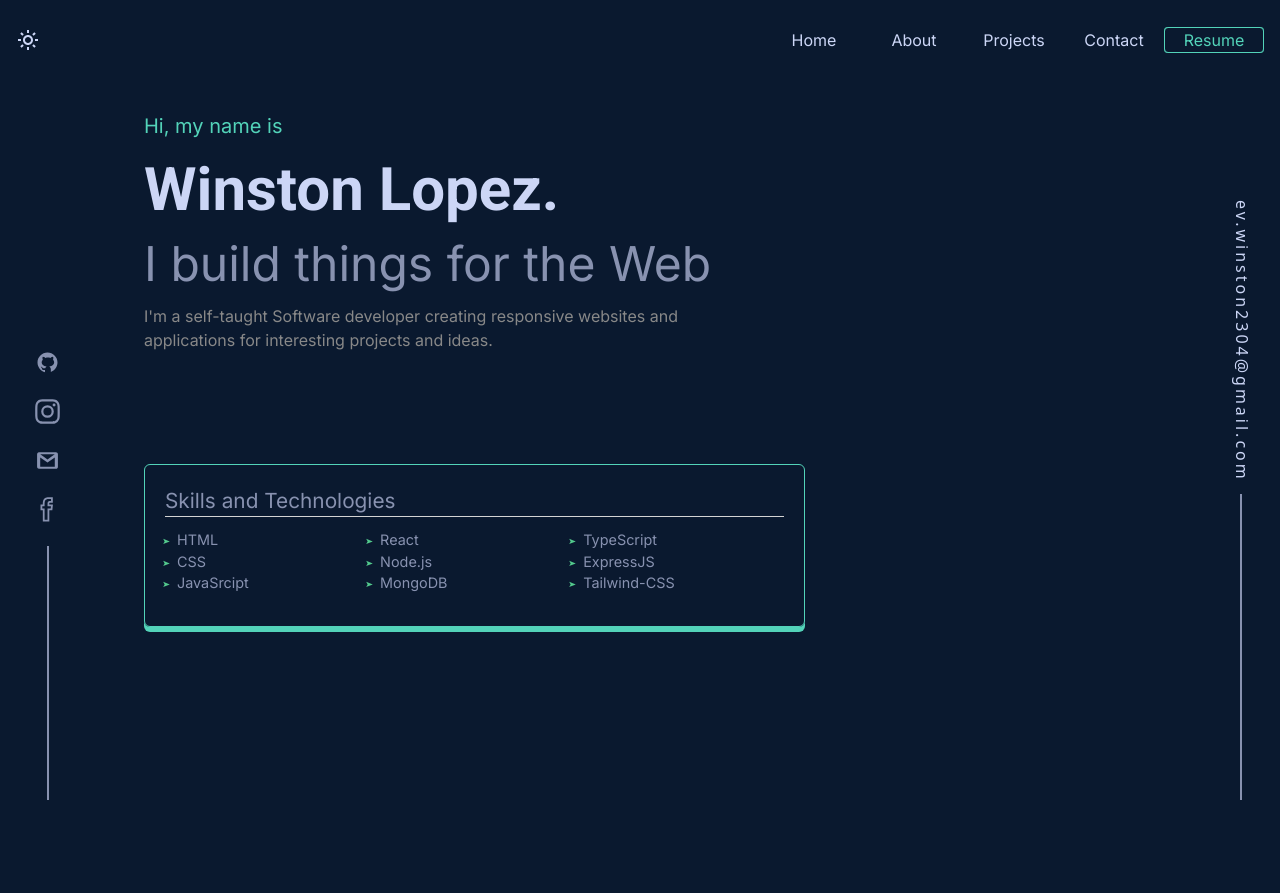
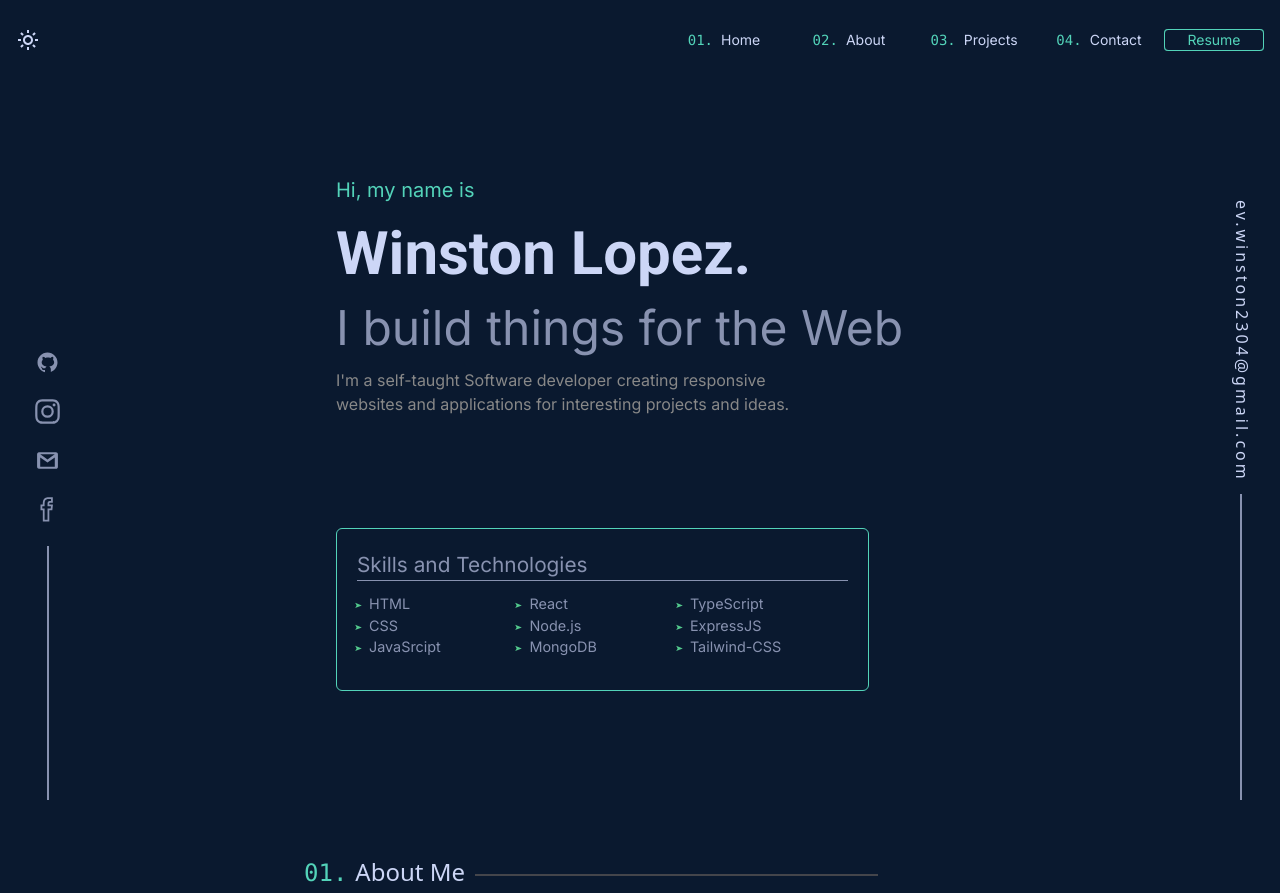
Before and after one commit to winstonlopez/myportfolio, a React (Vite) app: page / in a window 1280 px wide. Shown: the top 893 px of the page. Built offline with nearby package versions, Linux system fonts and the light colour scheme; a web font is replaced by a local one.

Commit message:
fixed some aesthetic designs

```diff
--- a/src/components/About.jsx
+++ b/src/components/About.jsx
@@ -21,7 +21,7 @@ const About = () => {
     return (
         <div className="about-page" id='about-page'>
             <div className="about-description">
-                <p><span>About Me</span>
+                <p><span><span className='number'>01.</span>About Me</span>
                     <span className="line"></span>
                 </p>
                 <div className="whole-description">
--- a/src/components/Navbar.jsx
+++ b/src/components/Navbar.jsx
@@ -31,10 +31,10 @@ const Navbar = ({ mode, setMode }) => {
 
             </div>
             <nav className="menu-container" ref={navRef}>
-                <a href='#home' className="menu" onClick={showNavBar}>Home</a>
-                <a href="#about-page"><p className="menu" onClick={menuHandler}>About</p></a>
-                <a href="#projects"><p className="menu" onClick={menuHandler}>Projects</p></a>
-                <a><p onClick={menuHandler} className="menu">Contact</p></a>
+                <a href='#home' className="menu" onClick={showNavBar}><span className="number">01.</span>Home</a>
+                <a href="#about-page"><p className="menu" onClick={menuHandler}><span className="number">02.</span>About</p></a>
+                <a href="#projects"><p className="menu" onClick={menuHandler}><span className="number">03.</span>Projects</p></a>
+                <a><p onClick={menuHandler} className="menu"><span className="number">04.</span>Contact</p></a>
                 <div className="backshadow">
                     <div className="resume-download" onClick={menuHandler}>Resume</div>
                 </div>
--- a/src/components/Projects.jsx
+++ b/src/components/Projects.jsx
@@ -1,7 +1,7 @@
 const Projects = () => {
     return (
         <div className="projects" id="projects">
-            projects here!
+            <h2 className="text-2xl"><span className="number">02.</span>Checkout some of the things I've built</h2>
         </div>
      );
 }
--- a/src/index.css
+++ b/src/index.css
@@ -41,17 +41,23 @@ body {
 }
 .menu-container {
     @apply hidden sm:relative sm:flex sm:h-10 sm:bg-transparent sm:justify-between sm:items-center;
-    width: 500px;
+    width: 600px;
     transition: height .2s linear
 }
 
 .menu {
-    @apply flex justify-center text-right hover:cursor-pointer sm:text-center hover:text-secondary hover:font-semibold;
-    width: 100px;
+    @apply flex justify-center text-right hover:cursor-pointer sm:text-center hover:text-secondary text-sm;
+    width: 120px;
+}
+
+.number {
+    @apply font-mono;
+    color: #53D3B9;
+    margin-right: 8px;
 }
 
 .resume-download {
-    @apply flex relative justify-center text-secondary border border-secondary rounded hover:cursor-pointer hover:font-semibold;
+    @apply flex relative justify-center text-secondary border border-secondary rounded hover:cursor-pointer hover:font-semibold text-sm;
     background-color: #0A192F;
     width: 100px;
     transition: .2s linear;
@@ -64,7 +70,7 @@ body {
 
 
 .tag {
-    @apply flex justify-start flex-col mx-3 items-start font-Inter sm:mx-20 mt-8 gap-6 text-primary pt-20 lg:justify-start lg:mx-32 xl:mx-32;
+    @apply flex justify-start flex-col mx-3 items-start font-Inter sm:mx-20 gap-6 text-primary pt-20 lg:justify-start lg:mx-32 xl:ml-80 xl:pt-44;
     min-height: calc(100vh - 80px)
 }
 
@@ -72,13 +78,12 @@ body {
     @apply mr-4 p-5 overflow-hidden relative flex flex-col mt-20 text-third-100 rounded-md  sm:w-full lg:w-full xl:w-8/12 ;
     margin-right: auto;
     border: #53D3B9 1px solid;
-    box-shadow: #53D3B9 0px 5px;
-    /* background-color: rgba(83,211,185,.2); */
+
 }
 .tech-stack > p {
     text-align: left;
     font-size: 1.3em;
-    border-bottom: 1px solid lightgray;
+    border-bottom: 1px solid #8892B0;
 }
 .tech-stack > ul {
     font-size: .9em;
@@ -120,8 +125,10 @@ body {
 
 
 .about-description {
-    @apply container pt-10  sm:ml-6;
+    @apply container pt-10  sm:ml-6 xl:mx-32;
 }
+
+
 .whole-description {
     @apply flex flex-col gap-10 lg:flex-row;
 }
@@ -136,6 +143,15 @@ body {
 
 .about-description > p:first-child {
     @apply text-primary text-2xl py-4;
+}
+
+.line {
+    height: 1px;
+    width: 60%;
+    display: inline-block;
+    border: 1px solid #44454b;
+    margin-left: 10px;
+    transform: translate(0px, -5px)
 }
 
 .languages {
@@ -215,8 +231,8 @@ body {
 }
 
 .projects {
+    @apply pt-24 px-2 sm:px-24 lg:px-24 xl:px-72;
     height: 100vh;
-    background-color: #CCD6F6;
 }
 
 .dark-mode {
```
